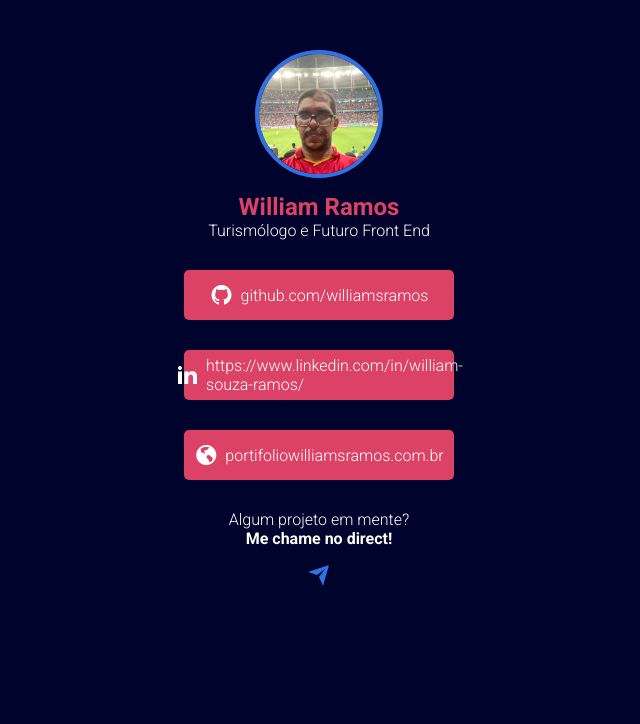
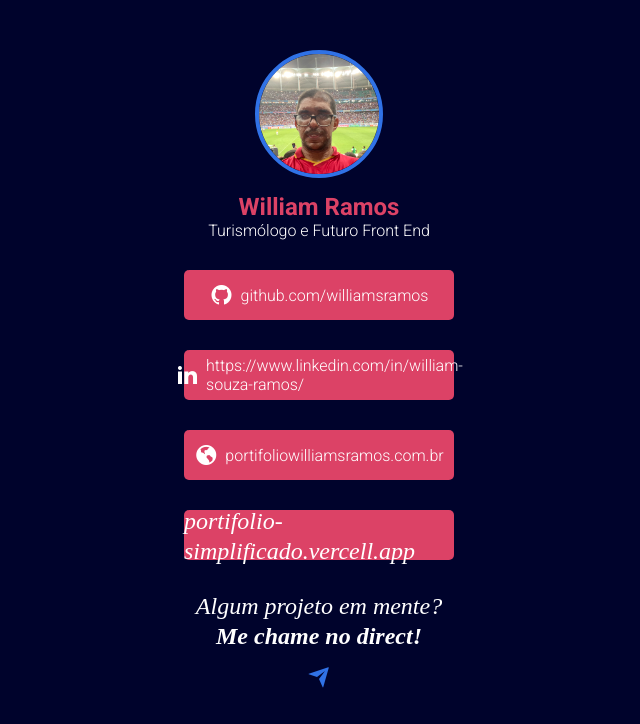
Before and after one commit to williamsramos/linkdev, a plain HTML site: page index.html in a window 1280 px wide. Shown: the whole page, without its empty margins (321-961 px from the left). Drawn offline with nearby package versions, Linux system fonts and the light colour scheme.

Commit message:
Atualizar o index.html

```diff
--- a/index.html
+++ b/index.html
@@ -1,3 +1,4 @@
+
 <!DOCTYPE html>
 <html lang="pt-br">
 <head>
@@ -38,6 +39,11 @@
             <i class="ri-earth-fill"></i>
             portifoliowilliamsramos.com.br
             </a>
+
+            <a class="link" href="https://williamsramos.github.io/portifolio-simplificado/">
+                <i class="ri-earth-fil"><i>
+                portifolio-simplificado.vercell.app
+            <a>
         </section>
 
         <footer>
```
